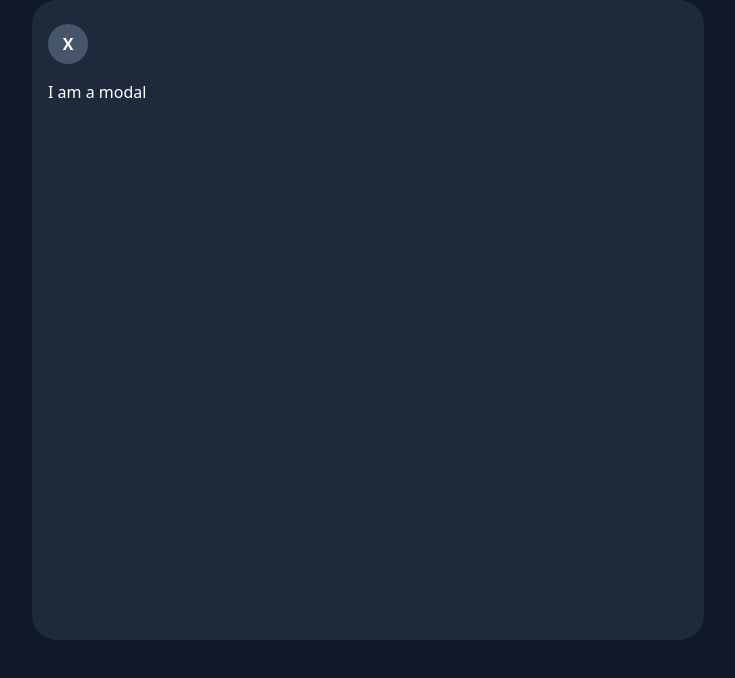
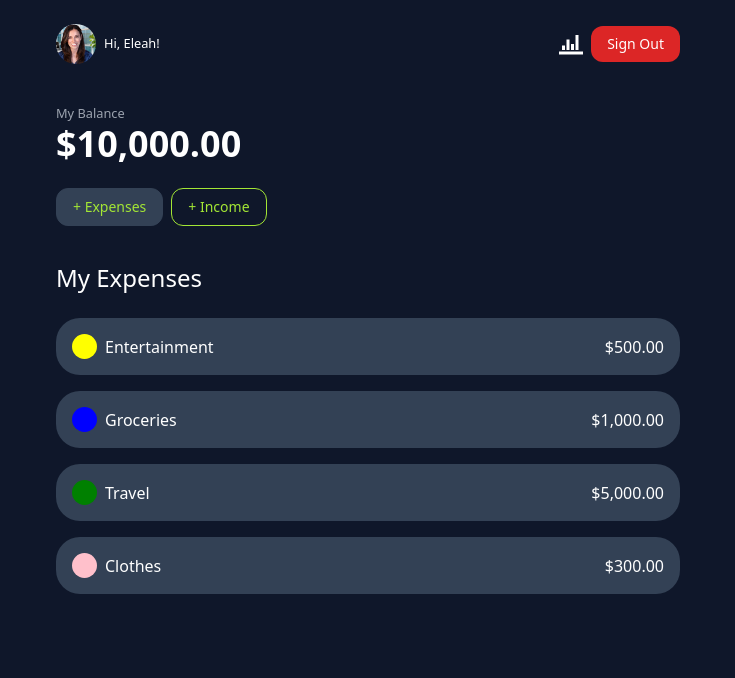
Before and after one commit to EleahBurman/finance-tracker, a Next.js app: page / in a window 1280 px wide. Shown: the top 678 px of the page, without its empty margins (272-1007 px from the left). Built offline with nearby package versions, Linux system fonts and the light colour scheme.

Commit message:
Add modal animation

```diff
--- a/app/page.js
+++ b/app/page.js
@@ -36,13 +36,16 @@ const DUMMY_EXPENSES = [
 ]
 
 export default function Home() {
-  const [modalIsOpen, setModalIsOpen] = useState(true);
+  const [modalIsOpen, setModalIsOpen] = useState(false);
 
   return (
     <>
       {/* Modal */}
-      {modalIsOpen && (
-        <div className="absolute top-0 left-0 w-full h-full">
+        <div
+          style={{
+            transform: modalIsOpen ? "translateX(0%)" : "translateX(-200%)",
+          }}
+          className="absolute top-0 left-0 w-full h-full z-10 transition-all duration-500">
           <div className="container mx-auto max-w-2xl h-[80vh] rounded-3xl bg-slate-800 py-6 px-4">
             <button
               className="w-10 h-10 mb-4 font-bold rounded-full bg-slate-600"
@@ -50,7 +53,6 @@ export default function Home() {
             <h3>I am a modal</h3>
           </div>
         </div>
-      )}
 
       {/* Expenses */}
       <main className="container max-w-2xl px-6 mx-auto">
@@ -63,7 +65,7 @@ export default function Home() {
           </h2>
         </section>
         <section className="flex items-center gap-2 py-3">
-          <button className="btn btn-primary">+ Expenses</button>
+          <button className="btn btn-primary" onClick={()=>{ setModalIsOpen(true)}}>+ Expenses</button>
           <button className="btn btn-primary-outline">+ Income</button>
         </section>
         {/* Expense List */}
```
